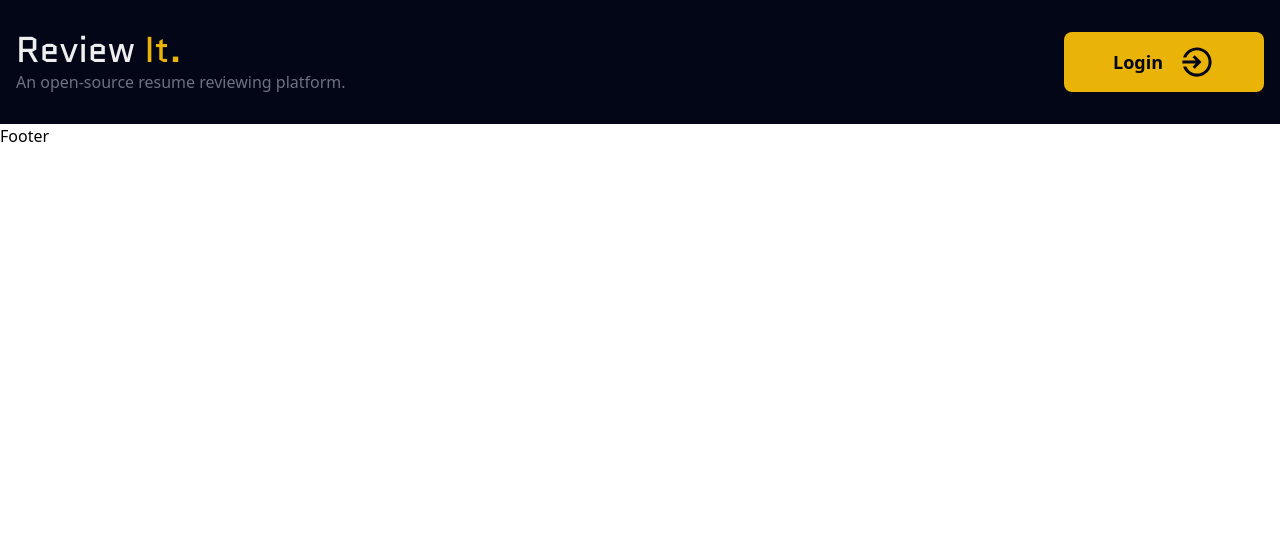
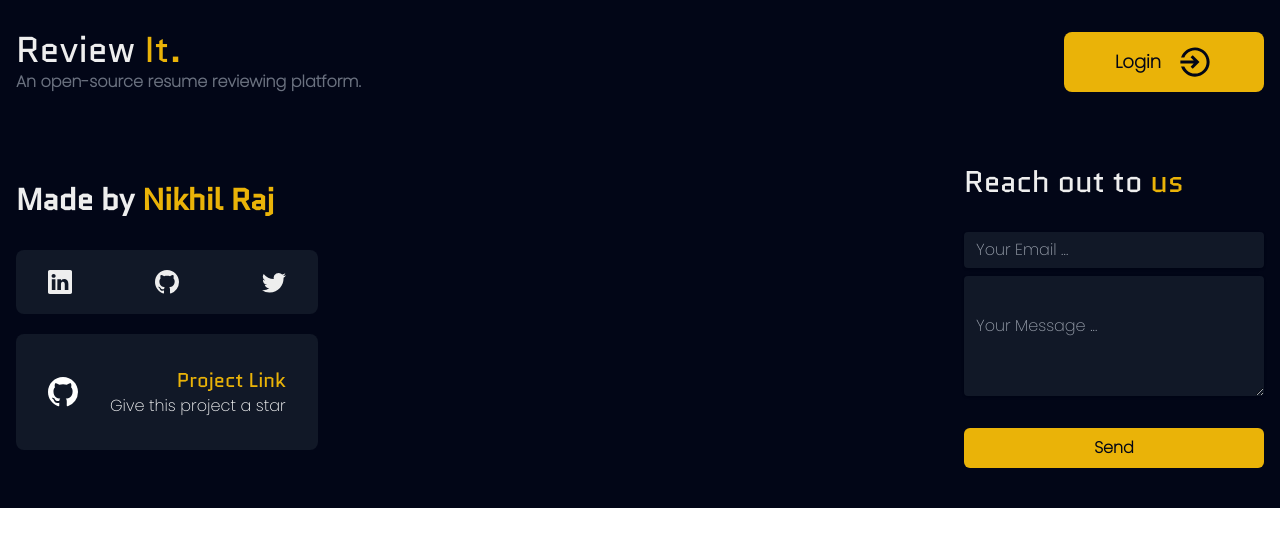
Before and after one commit to nikhil25803/ReviewIt, a React (Vite) app in the folder frontend/: page /1 in a window 1280 px wide. Shown: the top 546 px of the page. Built offline with nearby package versions, Linux system fonts and the light colour scheme.

Commit message:
added footer

```diff
--- a/frontend/src/components/DetailCard.jsx
+++ b/frontend/src/components/DetailCard.jsx
@@ -5,7 +5,9 @@ const DetailCard = ({ title, text, icons }) => {
     <div className="bg-backgroundLight flex flex-col justify-center gap-6  items-center w-full shadow-xl p-5 rounded-lg hover:scale-105 duration-300 font-medium">
       <div className="text-textWhite text-5xl ">{icons}</div>
       <h1 className="text-2xl text-textLight font-quantico">{title}</h1>
-      <p className=" bg-backgroundDark rounded-xl p-5 text-center">{text}</p>
+      <p className=" bg-backgroundDark rounded-xl p-5 text-center font-poppins">
+        {text}
+      </p>
     </div>
   );
 };
--- a/frontend/src/components/Footer.jsx
+++ b/frontend/src/components/Footer.jsx
@@ -1,7 +1,61 @@
-import React from "react";
+import { BsLinkedin, BsGithub, BsTwitter } from "react-icons/bs";
 
 const Footer = () => {
-  return <div>Footer</div>;
+  return (
+    <footer className="w-full bg-backgroundDark">
+      <div className="max-w-[1280px] mx-auto flex flex-row justify-between items-center p-4 py-10">
+        <div className="flex flex-col gap-5 mx-auto sm:mx-0">
+          <h1 className="text-3xl text-textWhite font-semibold font-quantico">
+            Made by <span className="text-textLight">Nikhil Raj</span>
+          </h1>
+          <div className="text-textWhite flex flex-row mt-3 justify-between items-center text-2xl gap-8 bg-backgroundLight h-10 py-8 px-8 rounded-lg hover:scale-105 duration-300">
+            <div className="hover:text-textLight duration-200">
+              <BsLinkedin />
+            </div>
+            <div className="hover:text-textLight duration-200">
+              <BsGithub />
+            </div>
+            <div className="hover:text-textLight duration-200">
+              <BsTwitter />
+            </div>
+          </div>
+          <div className="bg-backgroundLight flex flex-row justify-between items-center gap-8 py-8 px-8 rounded-lg hover:scale-105 duration-300 text-white">
+            <div className="hover:text-textLight duration-200 text-3xl">
+              <BsGithub />
+            </div>
+            <div className="text-right">
+              <p className="text-textLight font-quantico text-xl">
+                Project Link
+              </p>
+              <p className="font-poppins">Give this project a star</p>
+            </div>
+          </div>
+        </div>
+        <div className="hidden sm:block">
+          <div className="flex flex-col gap-8">
+            <h1 className="text-3xl text-textWhite font-quantico">
+              Reach out to <span className="text-textLight">us</span>
+            </h1>
+            <form className="flex flex-col  w-[300px] gap-2">
+              <input
+                className="shadow  bg-backgroundLight rounded w-full py-2 px-3 text-textWhite leading-tight focus:outline-none focus:shadow-outline font-poppins"
+                type="email"
+                placeholder="Your Email ..."
+              />
+              <textarea
+                type="text"
+                className="shadow bg-backgroundLight rounded w-full px-3 py-10 text-textWhite leading-tight focus:outline-none focus:shadow-outline font-poppins"
+                placeholder="Your Message ..."
+              />
+            </form>
+            <button className="bg-buttons w-full font-poppins font-bold rounded-md text-backgroundDark bg-buttonPrimary  p-2 hover:bg-backgroundDark hover:text-textWhite transition  duration-300 ">
+              Send
+            </button>
+          </div>
+        </div>
+      </div>
+    </footer>
+  );
 };
 
 export default Footer;
--- a/frontend/src/components/Hero.jsx
+++ b/frontend/src/components/Hero.jsx
@@ -16,7 +16,7 @@ const Hero = () => {
             open-source platform. Elevate your professional story, whether
             you're entering the job market or making a career change.
           </p>
-          <button className="mr-auto text-lg text-backgroundLight font-semibold bg-buttonPrimary rounded-lg w-[200px] py-3 my-4 hover:bg-backgroundLight hover:text-textWhite transition  duration-300">
+          <button className="mr-auto text-lg text-backgroundLight font-semibold bg-buttonPrimary rounded-lg w-[200px] py-3 my-4 hover:bg-backgroundLight hover:text-textWhite transition  duration-300 font-poppins">
             Get Started
           </button>
         </div>
--- a/frontend/src/components/Navbar.jsx
+++ b/frontend/src/components/Navbar.jsx
@@ -8,13 +8,13 @@ const Navbar = () => {
           <h6 className="font-quantico text-textWhite text-4xl ">
             Review <span className="text-textLight">It.</span>
           </h6>
-          <p className="text-textDark">
+          <p className="text-textDark font-poppins font-semibold">
             An open-source resume reviewing platform.
           </p>
         </div>
         <div className="hidden sm:block">
           <div className="flex flex-row justify-center  items-center text-backgroundDark bg-buttonPrimary rounded-lg w-[200px] py-3 my-4 gap-4 hover:bg-backgroundDark hover:text-textWhite transition  duration-300">
-            <div className="text-lg font-semibold">Login</div>
+            <div className="text-lg font-semibold font-poppins">Login</div>
             <div className="text-4xl ">
               <IoMdLogIn />
             </div>
--- a/frontend/src/components/Statistics.jsx
+++ b/frontend/src/components/Statistics.jsx
@@ -15,7 +15,7 @@ const Statistics = () => {
             <StatisticsCard number={100} title={"Users"} />
             <StatisticsCard number={50} title={"Requests"} />
             <StatisticsCard number={25} title={"Reviews"} />
-            <StatisticsCard number={200} title={"Resume(s)"} />
+            <StatisticsCard number={200} title={"Resumes"} />
           </div>
         </div>
         <div className="flex-1 hidden lg:block">
--- a/frontend/src/components/StatisticsCard.jsx
+++ b/frontend/src/components/StatisticsCard.jsx
@@ -2,11 +2,13 @@ import React from "react";
 
 const StatisticsCard = ({ number, title }) => {
   return (
-    <div className="bg-backgroundDark flex flex-row justify-between items-center w-full shadow-xl p-5 rounded-lg hover:scale-105 duration-300 font-medium">
-      <div className="text-textWhite bg-backgroundLight rounded-full p-7 text-2xl border-r-2 border-textLight">
+    <div className="bg-backgroundDark flex flex-col sm:flex-row justify-between items-center gap-2 w-full shadow-xl p-5 rounded-lg hover:scale-105 duration-300 font-medium">
+      <div className="text-textWhite bg-backgroundLight rounded-full p-7 text-2xl border-r-2 border-textLight mb-4 sm:mb-0 whitespace-nowrap overflow-hidden overflow-ellipsis">
         {number}
       </div>
-      <h1 className="text-2xl text-textWhite font-quantico">{title}</h1>
+      <h1 className="text-2xl text-textWhite font-quantico whitespace-nowrap overflow-hidden overflow-ellipsis">
+        {title}
+      </h1>
     </div>
   );
 };
```
